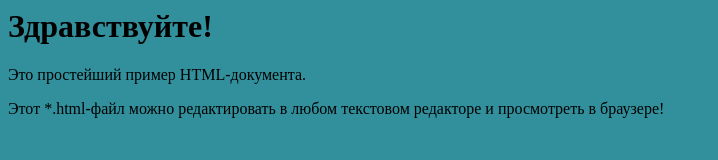
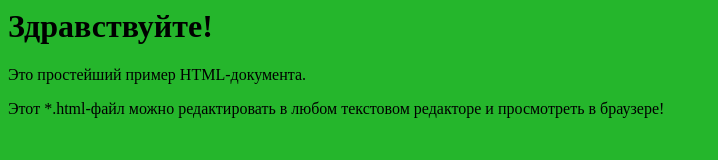
Before and after one commit to Ashterix/iampm17, a plain HTML site: page index.html in a window 1280 px wide. Shown: the whole page, without its empty margins (0-718 px from the left). Drawn offline with Linux system fonts and the light colour scheme.

Commit message:
fetaure/p1

```diff
--- a/index.html
+++ b/index.html
@@ -2,7 +2,7 @@
 <head>
     <title>Главная страница</title>
 </head>
-<body style="background: #32909c">
+<body style="background: #25b62c">
 <h1>Здравствуйте!</h1>
 <p style="font-weight: normal"> Это простейший пример HTML-документа. </p>
 <p> Этот *.html-файл можно редактировать в любом текстовом редакторе и просмотреть в браузере!</p>
```
